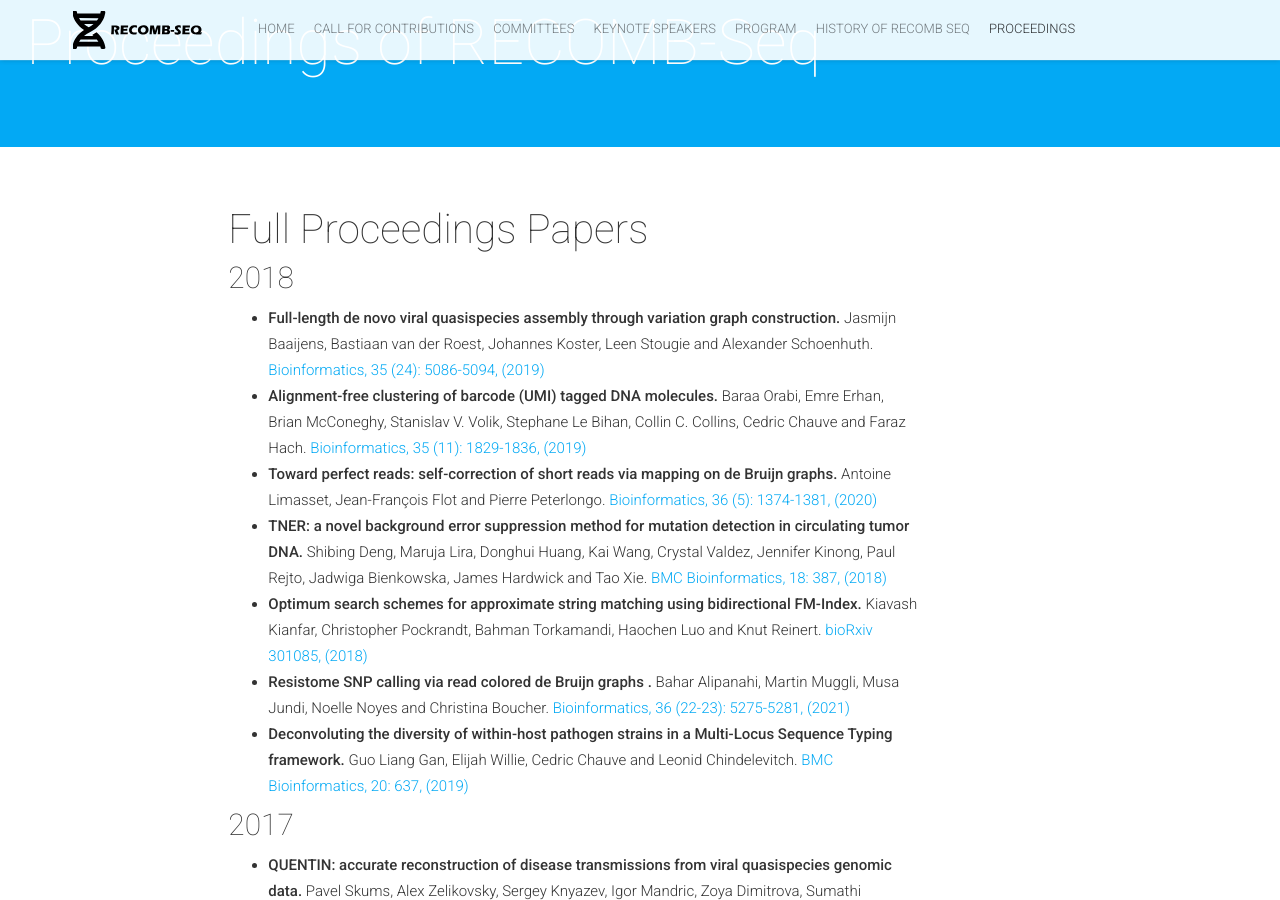
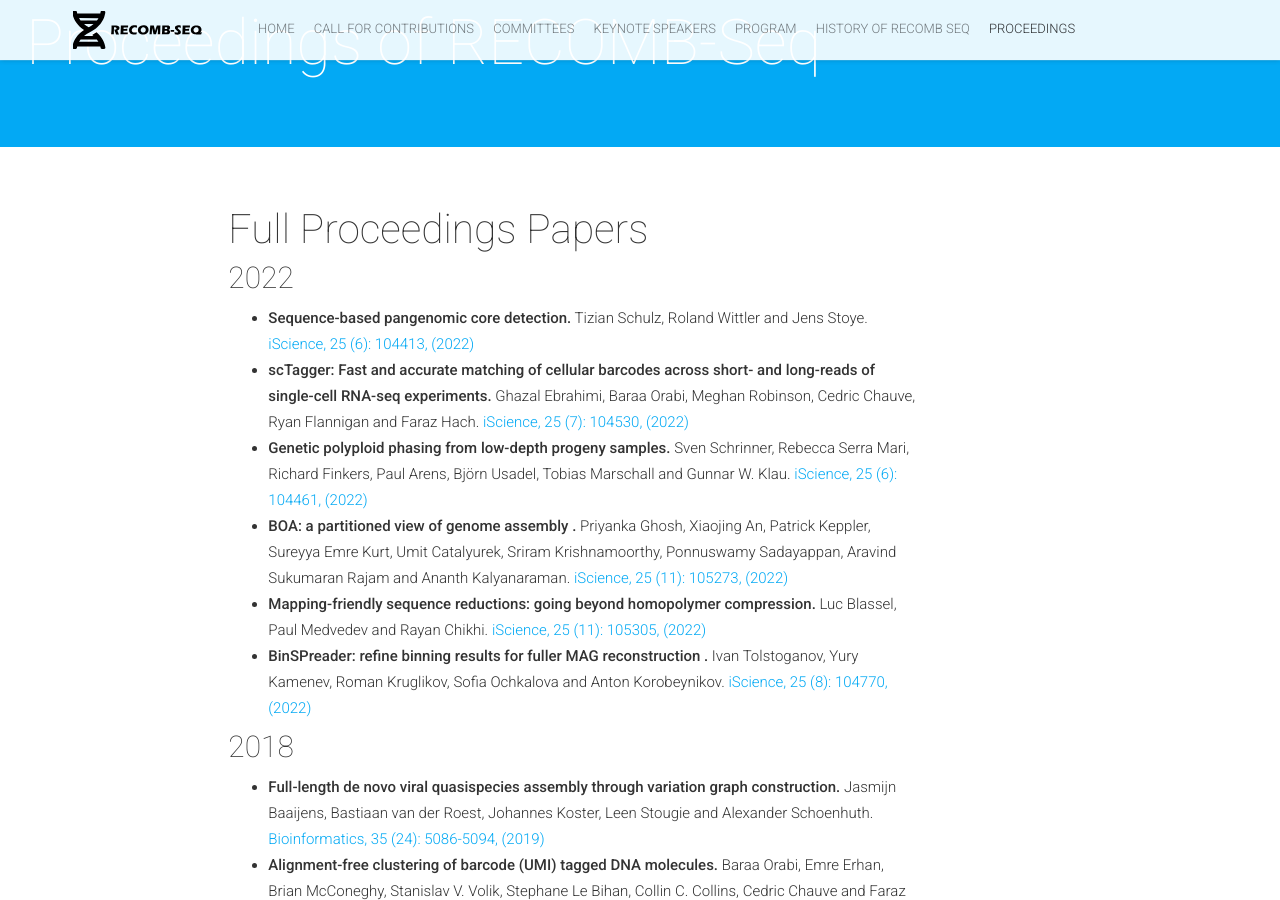
Before and after one commit to recomb-seq/recomb-seq.github.io, a Jekyll site: the page built from proceedings.md, in a window 1280 px wide and 900 px high, scrolled down 260 px. Built offline with Jekyll 4.4.1, drawn with Linux system fonts in a browser that asks for light colours; nearby versions of some CDN libraries; comment, search, counter and statistics services are not loaded.

Commit message:
2022 proceedings

```diff
--- a/proceedings.md
+++ b/proceedings.md
@@ -6,6 +6,15 @@ isStaticPost: true
 ---
 
 #### Full Proceedings Papers
+
+##### 2022
+
+  - **Sequence-based pangenomic core detection.** Tizian Schulz, Roland Wittler and Jens Stoye. [iScience, 25 (6): 104413, (2022)](https://www.sciencedirect.com/science/article/pii/S2589004222006848)
+  - **scTagger: Fast and accurate matching of cellular barcodes across short- and long-reads of single-cell RNA-seq experiments.** Ghazal Ebrahimi, Baraa Orabi, Meghan Robinson, Cedric Chauve, Ryan Flannigan and Faraz Hach. [iScience, 25 (7): 104530, (2022)](https://www.sciencedirect.com/science/article/pii/S258900422200801X)
+  - **Genetic polyploid phasing from low-depth progeny samples.** Sven Schrinner, Rebecca Serra Mari, Richard Finkers, Paul Arens, Björn Usadel, Tobias Marschall and Gunnar W. Klau. [iScience, 25 (6): 104461, (2022)](https://www.sciencedirect.com/science/article/pii/S2589004222007325)
+  - **BOA: a partitioned view of genome assembly .** Priyanka Ghosh, Xiaojing An, Patrick Keppler, Sureyya Emre Kurt, Umit Catalyurek, Sriram Krishnamoorthy, Ponnuswamy Sadayappan, Aravind Sukumaran Rajam and Ananth Kalyanaraman. [iScience, 25 (11): 105273, (2022)](https://www.sciencedirect.com/science/article/pii/S2589004222015450)
+  - **Mapping-friendly sequence reductions: going beyond homopolymer compression.** Luc Blassel, Paul Medvedev and Rayan Chikhi. [iScience, 25 (11): 105305, (2022)](https://www.sciencedirect.com/science/article/pii/S2589004222015772)
+  - **BinSPreader: refine binning results for fuller MAG reconstruction .** Ivan Tolstoganov, Yury Kamenev, Roman Kruglikov, Sofia Ochkalova and Anton Korobeynikov. [iScience, 25 (8): 104770, (2022)](https://www.sciencedirect.com/science/article/pii/S2589004222010422)
 
 ##### 2018
 
```
